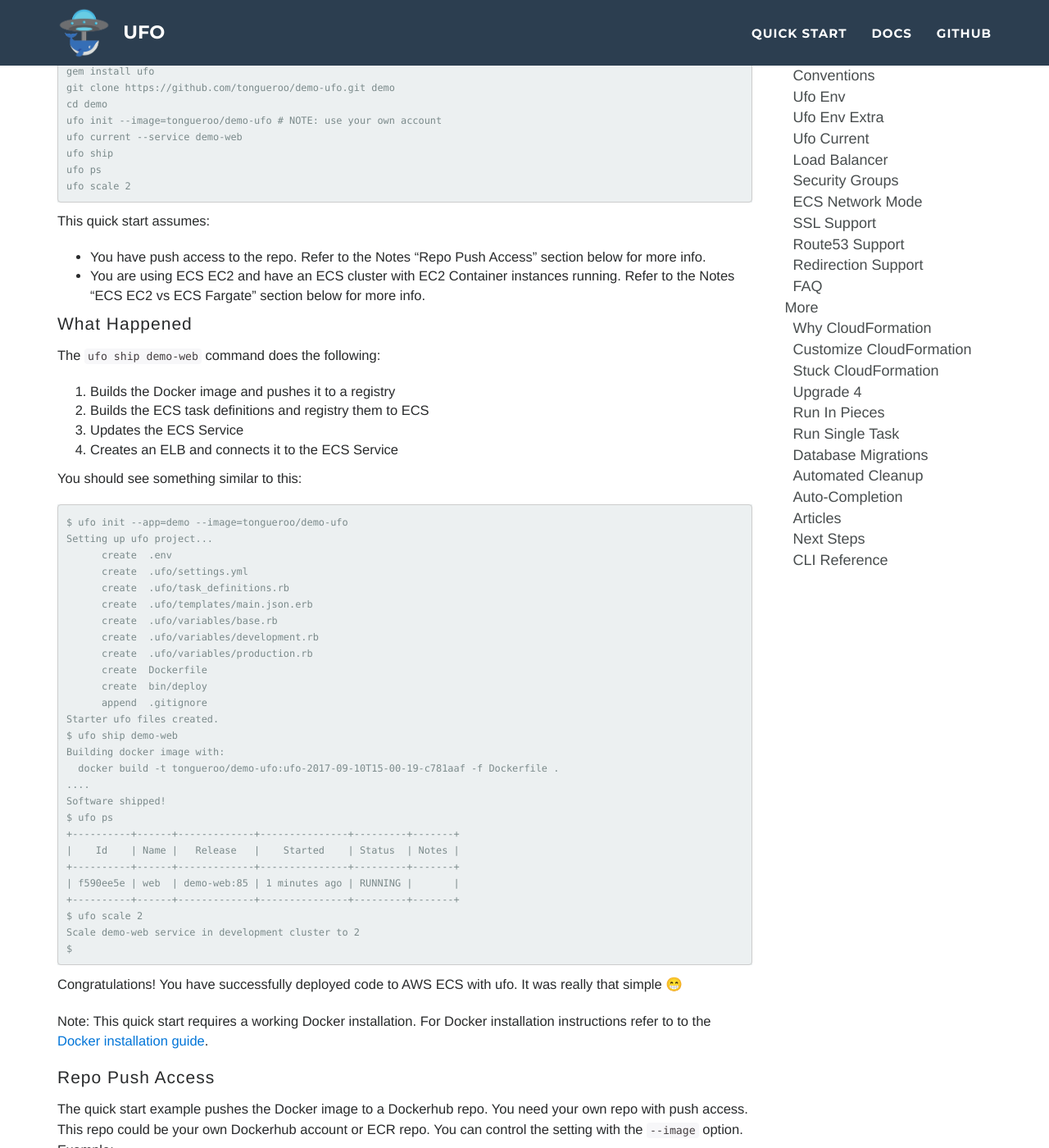
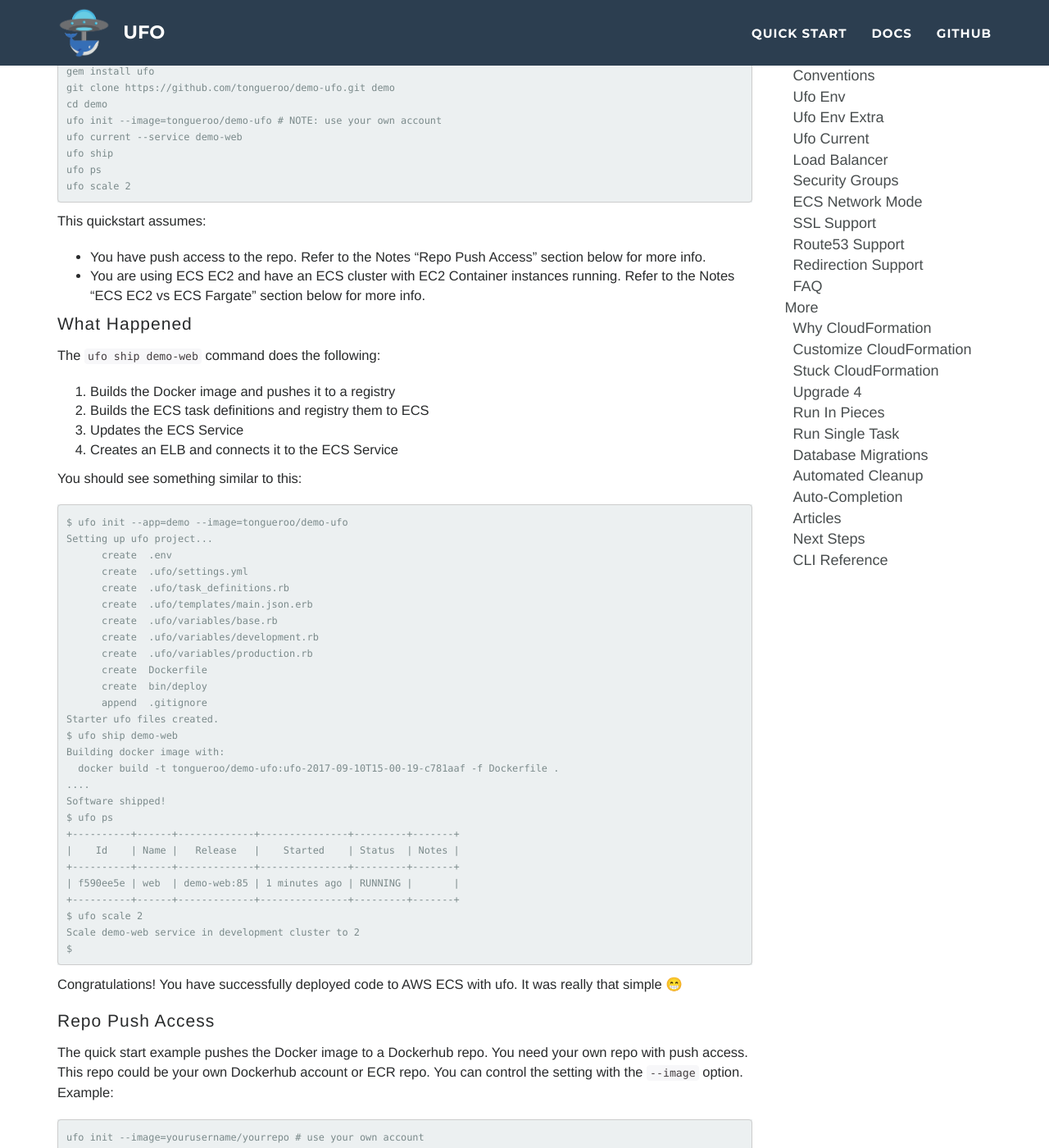
Before and after one commit to boltops-tools/ufo, a Jekyll site: the page built from docs/_docs/quick-start-ec2.md, in a window 1280 px wide and 1400 px high, scrolled down 497 px. Shown: the whole window at 82% size. Built offline with Jekyll 4.4.1, drawn with Linux system fonts in a browser that asks for light colours.

Commit message:
update docs

```diff
--- a/docs/_docs/quick-start-ec2.md
+++ b/docs/_docs/quick-start-ec2.md
@@ -19,7 +19,7 @@ In a hurry? No sweat! Here's a quick start to using ufo that takes only a few mi
     ufo ps
     ufo scale 2
 
-This quick start assumes:
+This quickstart assumes:
 
 * You have push access to the repo. Refer to the Notes "Repo Push Access" section below for more info.
 * You are using ECS EC2 and have an ECS cluster with EC2 Container instances running. Refer to the Notes "ECS EC2 vs ECS Fargate" section below for more info.
@@ -67,8 +67,6 @@ $
 
 Congratulations! You have successfully deployed code to AWS ECS with ufo. It was really that simple 😁
 
-Note: This quick start requires a working Docker installation.  For Docker installation instructions refer to to the [Docker installation guide](https://docs.docker.com/engine/installation/).
-
 {% include repo_push_access.md %}
 
 ## ECS EC2 vs ECS Fargate
```
